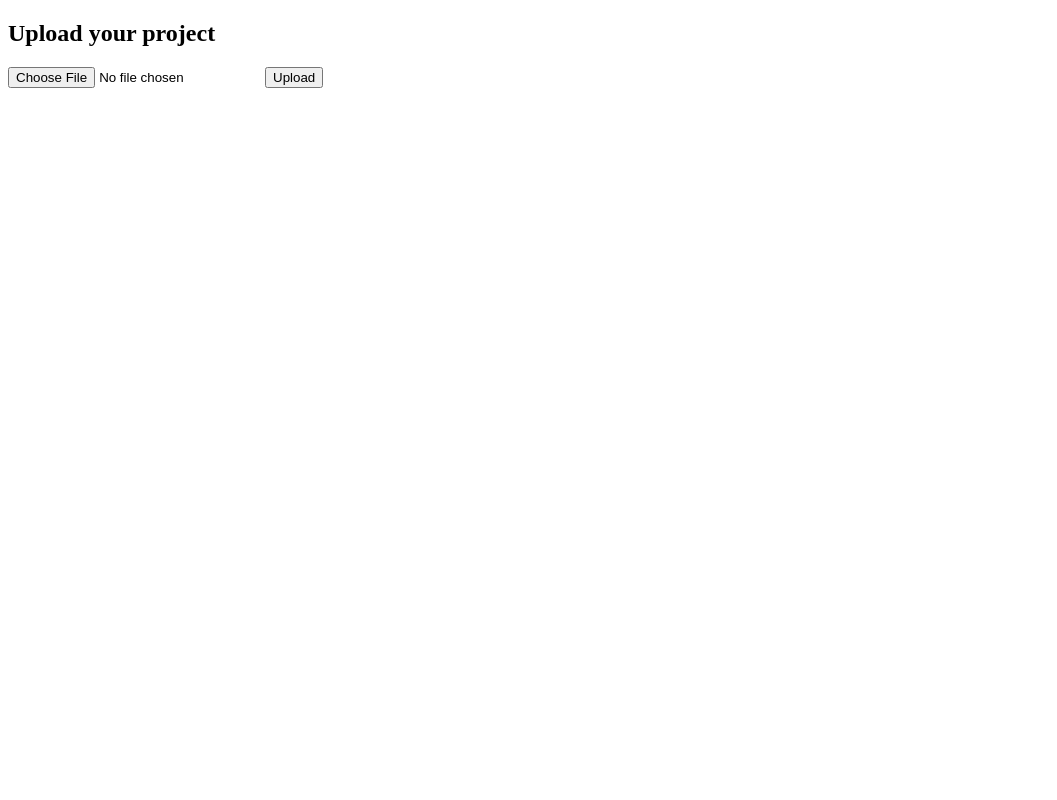
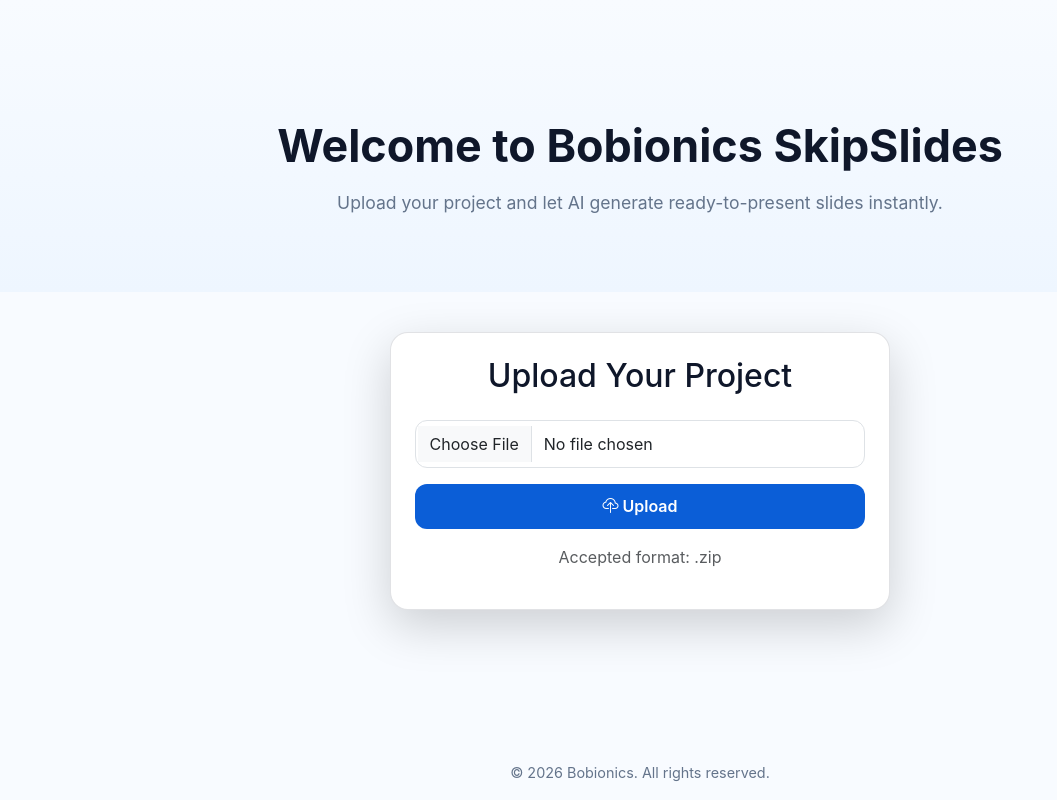
Before and after one commit to AbarnaRajarethinam/bobionics-skipslides, a Flask app: page / in a window 1280 px wide. Shown: the whole page, without its empty margins (0-1057 px from the left). Run offline with Flask 3, Linux system fonts and the light colour scheme; some libraries are stand-ins or nearby versions.

Commit message:
feat(ui): improved upload page and hero section styling

```diff
--- a/frontend/static/css/style.css
+++ b/frontend/static/css/style.css
@@ -0,0 +1,93 @@
+:root {
+  --ink: #0f172a;
+  --muted: #64748b;
+  --card: #ffffff;
+  --stroke: rgba(15, 23, 42, 0.12);
+  --heroA: #f8fbff;
+  --heroB: #eef6ff;
+  --accent: #0b5ed7;
+}
+
+body {
+  font-family: 'Inter', system-ui, -apple-system, Segoe UI, Roboto, Arial, sans-serif;
+  color: var(--ink);
+  background: var(--heroA);
+  display: flex;
+  flex-direction: column;
+  min-height: 100vh;
+  margin: 0;
+}
+
+/* Hero Section */
+.hero {
+  background: linear-gradient(180deg, var(--heroA), var(--heroB));
+  padding: 120px 20px 60px;
+}
+
+.hero h1 {
+  font-weight: 750;
+  font-size: 2.8rem;
+  margin-bottom: 1rem;
+}
+
+.hero p {
+  color: var(--muted);
+  font-size: 1.1rem;
+}
+
+/* Upload Section */
+.upload-section {
+  padding: 40px 20px;
+  background: transparent;
+}
+
+.upload-card {
+  max-width: 500px;
+  width: 100%;
+  background: var(--card);
+  border-radius: 18px;
+  border: 1px solid var(--stroke);
+  box-shadow: 0 20px 50px rgba(15, 23, 42, 0.08);
+  padding: 40px 30px;
+  text-align: center;
+}
+
+/* Form */
+.form-control {
+  border-radius: 12px;
+  padding: 0.7rem 0.85rem;
+}
+
+.btn-upload {
+  background: var(--accent);
+  border: none;
+  color: #fff;
+  font-weight: 600;
+  border-radius: 12px;
+  padding: 0.65rem 1.2rem;
+  transition: 0.3s;
+}
+
+.btn-upload:hover {
+  background: #094bb5;
+}
+
+/* Footer */
+footer {
+  text-align: center;
+  padding: 20px;
+  color: var(--muted);
+  font-size: 0.9rem;
+  margin-top: auto;
+}
+
+/* Responsive */
+@media (max-width: 576px) {
+  .hero h1 {
+    font-size: 2rem;
+  }
+
+  .upload-card {
+    padding: 30px 20px;
+  }
+}
--- a/frontend/templates/index.html
+++ b/frontend/templates/index.html
@@ -1,22 +1,49 @@
 <!DOCTYPE html>
-<html>
+<html lang="en">
 
 <head>
-<title>Bobionics</title>
+  <meta charset="UTF-8">
+  <meta name="viewport" content="width=device-width, initial-scale=1.0">
+  <title>Bobionics - Project Upload</title>
+
+  <!-- Bootstrap CSS -->
+  <link href="https://cdn.jsdelivr.net/npm/bootstrap@5.3.2/dist/css/bootstrap.min.css" rel="stylesheet">
+  <link href="https://cdn.jsdelivr.net/npm/bootstrap-icons@1.11.3/font/bootstrap-icons.css" rel="stylesheet">
+
+  <!-- Custom CSS -->
+  <link rel="stylesheet" href="{{ url_for('static', filename='css/style.css') }}">
 </head>
 
 <body>
 
-<h2>Upload your project</h2>
+  <!-- Hero Section -->
+  <section class="hero d-flex align-items-center justify-content-center text-center">
+    <div class="container">
+      <h1>Welcome to Bobionics SkipSlides</h1>
+      <p>Upload your project and let AI generate ready-to-present slides instantly.</p>
+    </div>
+  </section>
 
-<form action="/upload" method="post" enctype="multipart/form-data">
+  <!-- Upload Card Section -->
+  <section class="upload-section d-flex justify-content-center">
+    <div class="upload-card shadow-lg p-4">
+      <h2 class="mb-4">Upload Your Project</h2>
+      <form action="/upload" method="post" enctype="multipart/form-data">
+        <input type="file" name="file" class="form-control mb-3" required>
+        <button type="submit" class="btn btn-upload w-100">
+          <i class="bi bi-cloud-upload"></i> Upload
+        </button>
+      </form>
+      <p class="mt-3 text-muted">Accepted format: .zip</p>
+    </div>
+  </section>
 
-<input type="file" name="file">
+  <footer class="text-center py-3 mt-auto">
+    &copy; 2026 Bobionics. All rights reserved.
+  </footer>
 
-<button type="submit">Upload</button>
-
-</form>
-
+  <!-- Bootstrap JS -->
+  <script src="https://cdn.jsdelivr.net/npm/bootstrap@5.3.2/dist/js/bootstrap.bundle.min.js"></script>
 </body>
 
 </html>
--- a/src/app.py
+++ b/src/app.py
@@ -13,7 +13,8 @@ from config import MAX_UPLOAD_SIZE
 
 app = Flask(
     __name__,
-    template_folder="../frontend/templates"
+    template_folder="../frontend/templates",
+    static_folder="../frontend/static"
 )
 
 app.config["MAX_CONTENT_LENGTH"] = MAX_UPLOAD_SIZE
```
